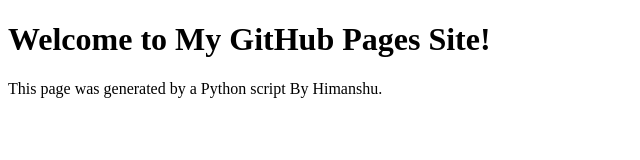
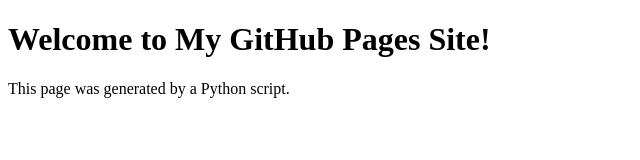
Before and after one commit to HimanshuRajSingh/githubaction-demo, a plain HTML site: page index.html in a window 1280 px wide. Shown: the whole page, without its empty margins (0-640 px from the left). Drawn offline with Linux system fonts and the light colour scheme.

Commit message:
deploy: 7d37ed70bdacad3493987e6be88e1bcd072a090c

```diff
--- a/index.html
+++ b/index.html
@@ -6,6 +6,6 @@
     </head>
     <body>
         <h1>Welcome to My GitHub Pages Site!</h1>
-        <p>This page was generated by a Python script By Himanshu.</p>
+        <p>This page was generated by a Python script.</p>
     </body>
     </html>
```
